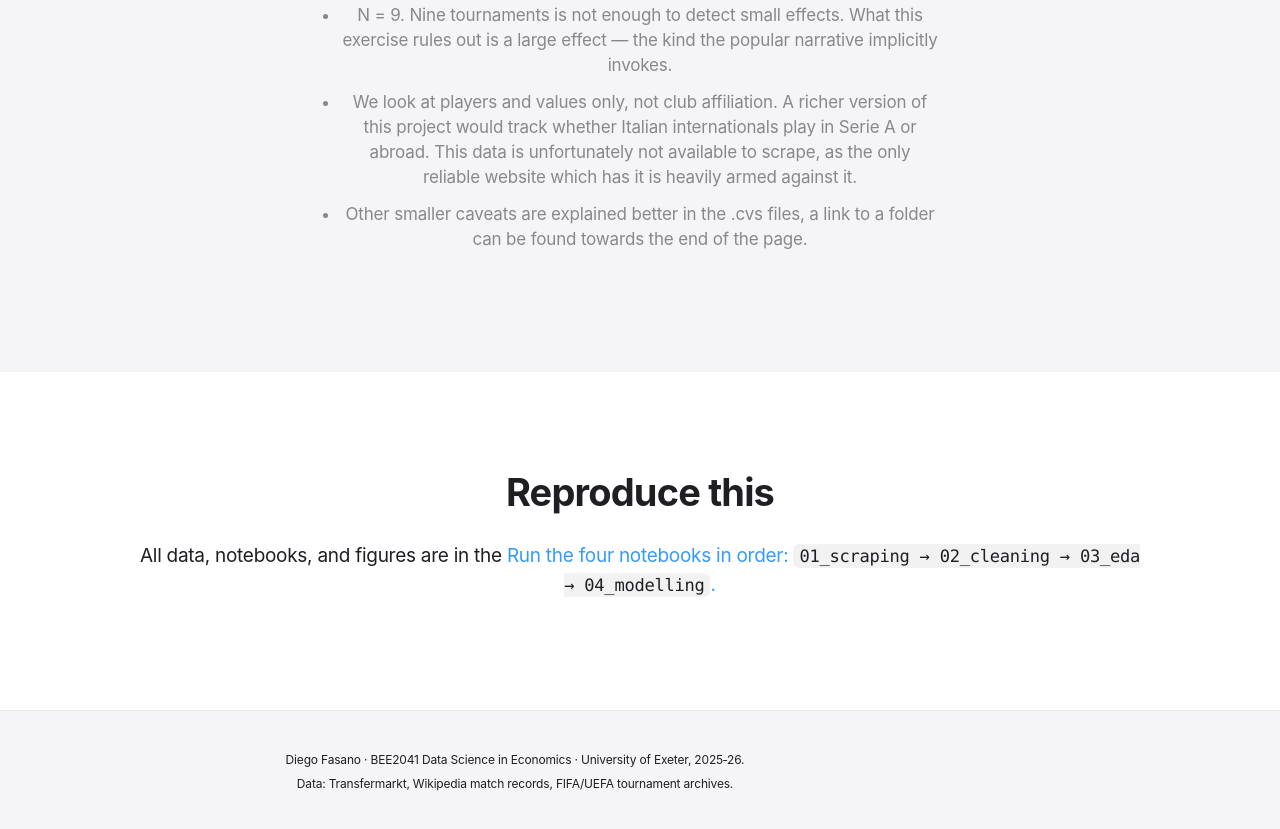
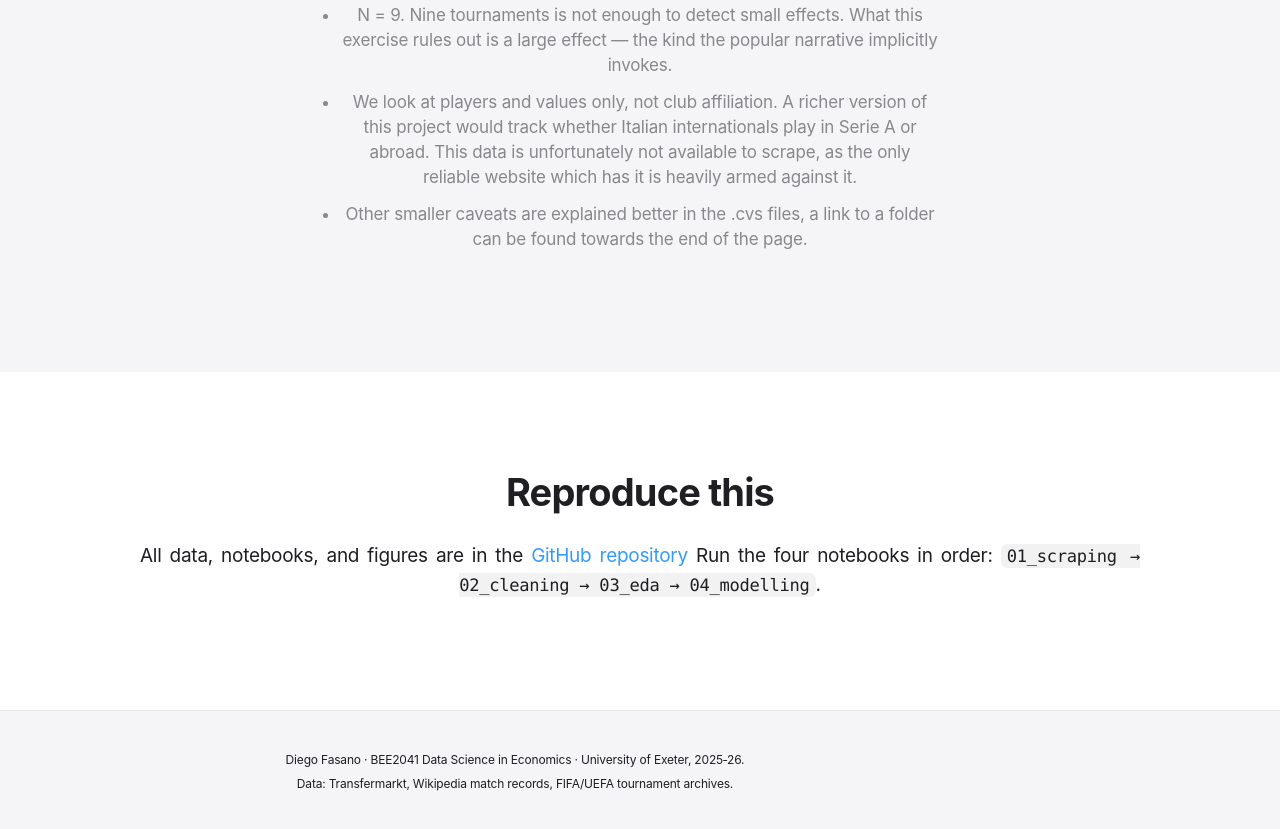
Before and after one commit to df433ex/The-Azzurri-Decline, a plain HTML site: page docs/index.html in a window 1280 px wide. Shown: the part 7339-8168 px from the top of the page. Drawn offline with Linux system fonts and the light colour scheme.

Commit message:
Fix link formatting in index.html

```diff
--- a/docs/index.html
+++ b/docs/index.html
@@ -410,7 +410,7 @@
       <h2>Reproduce this</h2>
       <p>
         All data, notebooks, and figures are in the
-        <a href="https://github.com/df433ex/The_Azzurri_Decline"</a>
+        <a href="https://github.com/df433ex/The_Azzurri_Decline">GitHub repository</a>
         Run the four notebooks in order:
         <code>01_scraping &rarr; 02_cleaning &rarr; 03_eda &rarr; 04_modelling</code>.
       </p>
```
